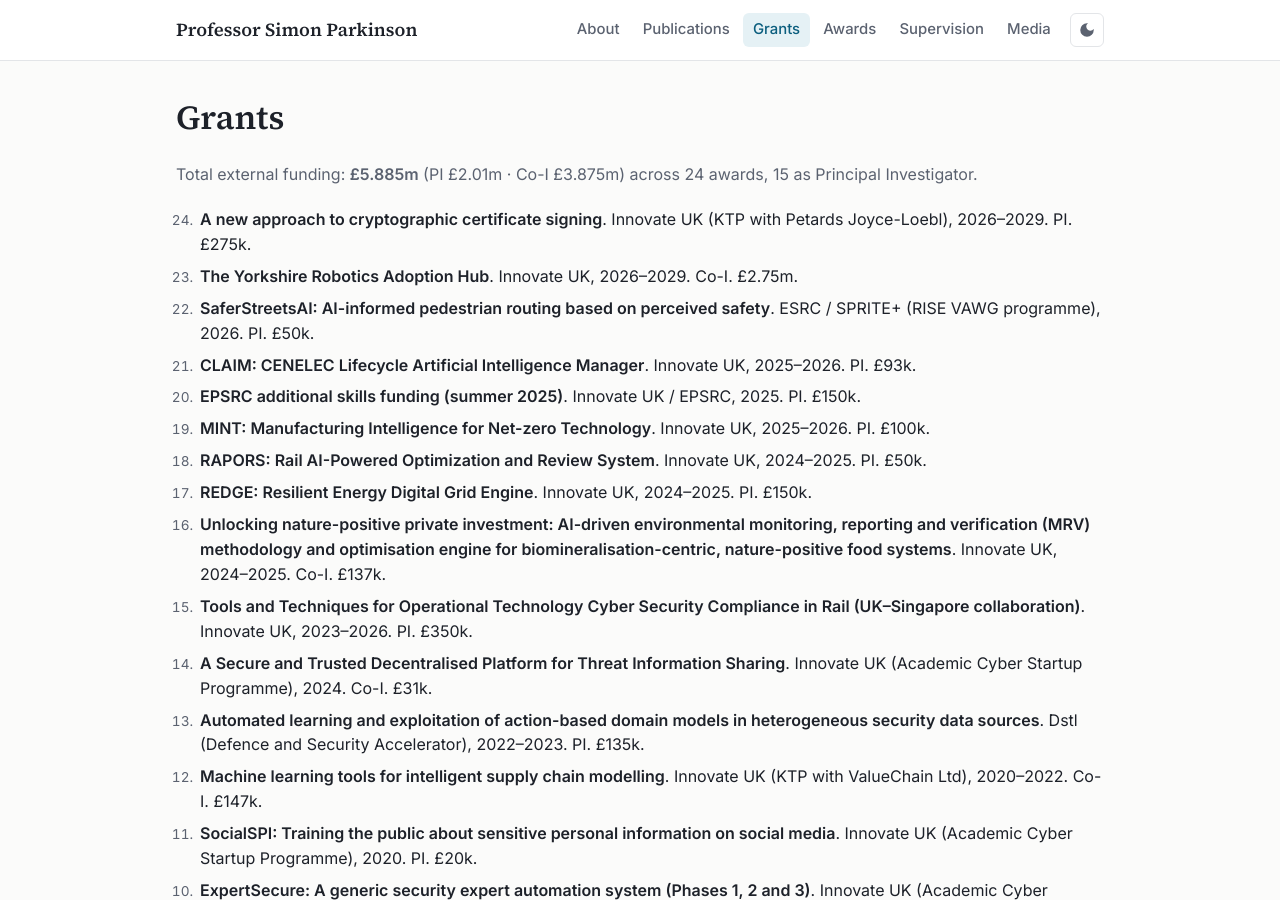
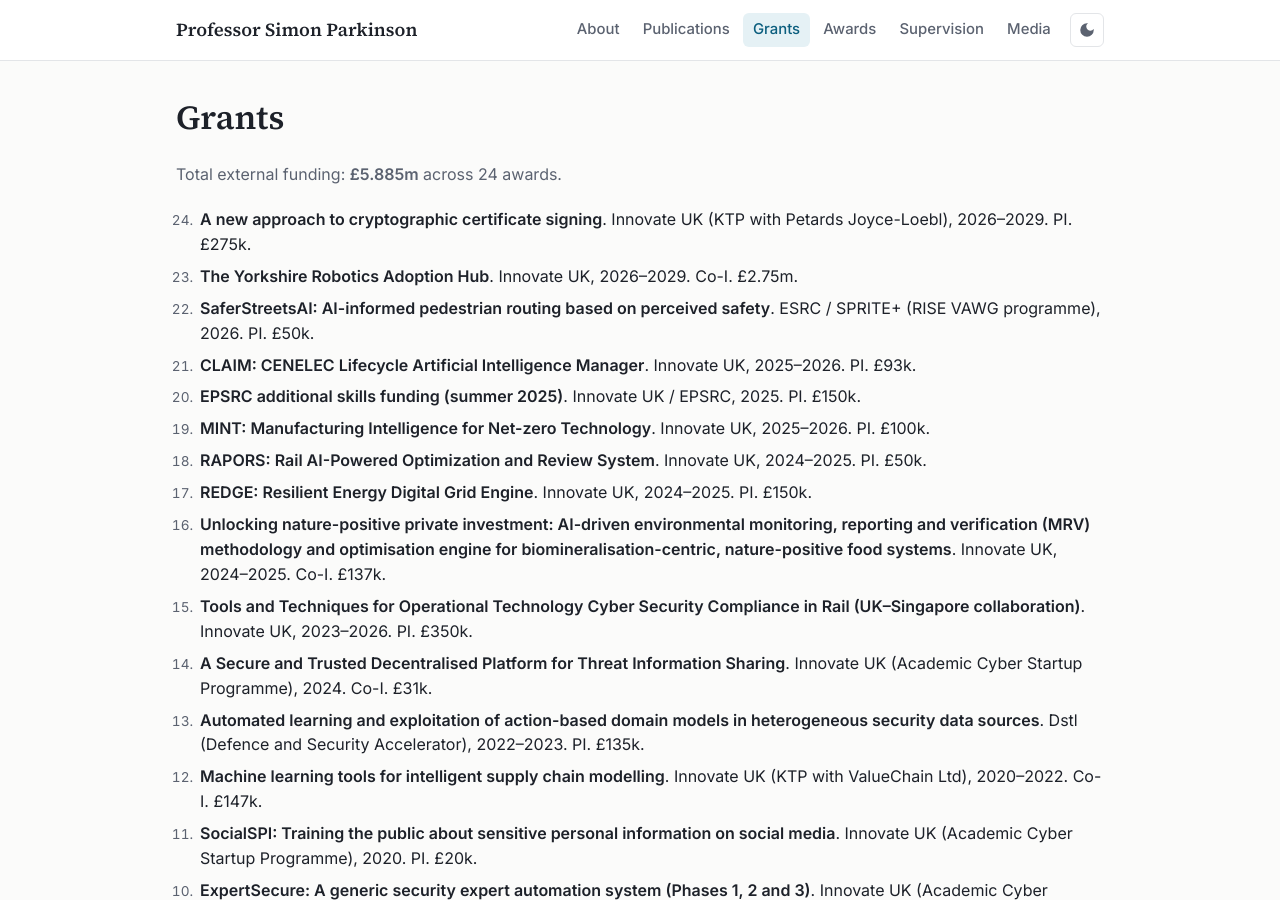
Before and after one commit to sparkins01/sparkins01.github.io, a Jekyll site: the page built from grants.html, in a window 1280 px wide and 900 px high. Built offline with Jekyll 4.4.1, drawn with Linux system fonts in a browser that asks for light colours.

Commit message:
Show combined external funding total without PI/Co-I split
Co-Authored-By: Claude Opus 5.5 <noreply@anthropic.com>
Claude-Session: https://claude.ai/code/session_01Hg9awQkitkBR1GPJWFPetg

```diff
--- a/_data/grants.yml
+++ b/_data/grants.yml
@@ -4,7 +4,6 @@
 summary:
   - label: External funding
     total: £5.885m
-    detail: PI £2.01m · Co-I £3.875m
 
 external:
   - years: 2026–2029
--- a/grants.html
+++ b/grants.html
@@ -4,9 +4,8 @@ title: Grants
 permalink: /grants/
 ---
 {% assign g = site.data.grants %}
-{% assign pi = g.external | where: "role", "PI" %}
 {% for s in g.summary %}
-<p class="summary">Total external funding: <strong>{{ s.total }}</strong> ({{ s.detail }}) across {{ g.external.size }} awards, {{ pi.size }} as Principal Investigator.</p>
+<p class="summary">Total external funding: <strong>{{ s.total }}</strong> across {{ g.external.size }} awards.</p>
 {% endfor %}
 
 <ol class="cv-list numbered" reversed>
```
